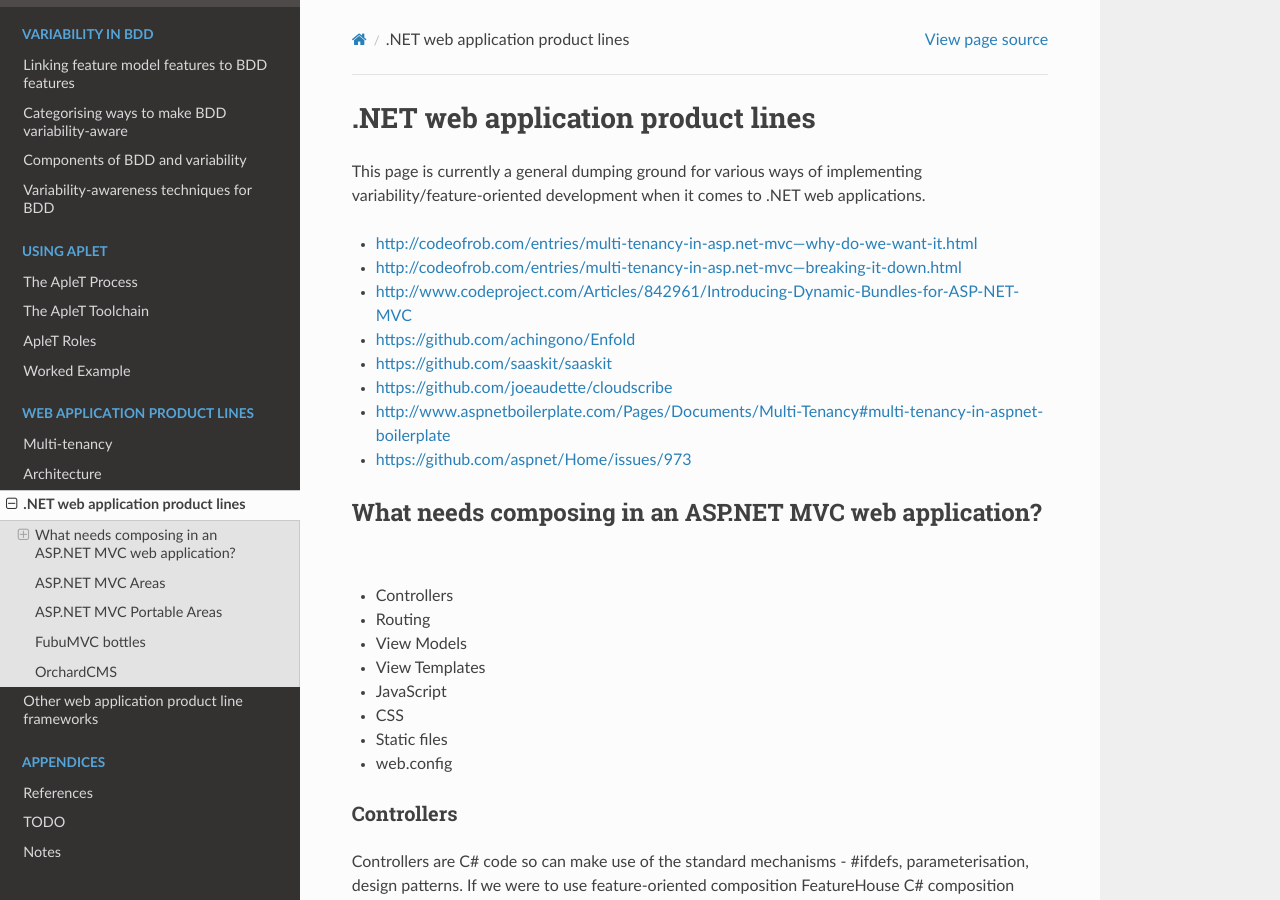
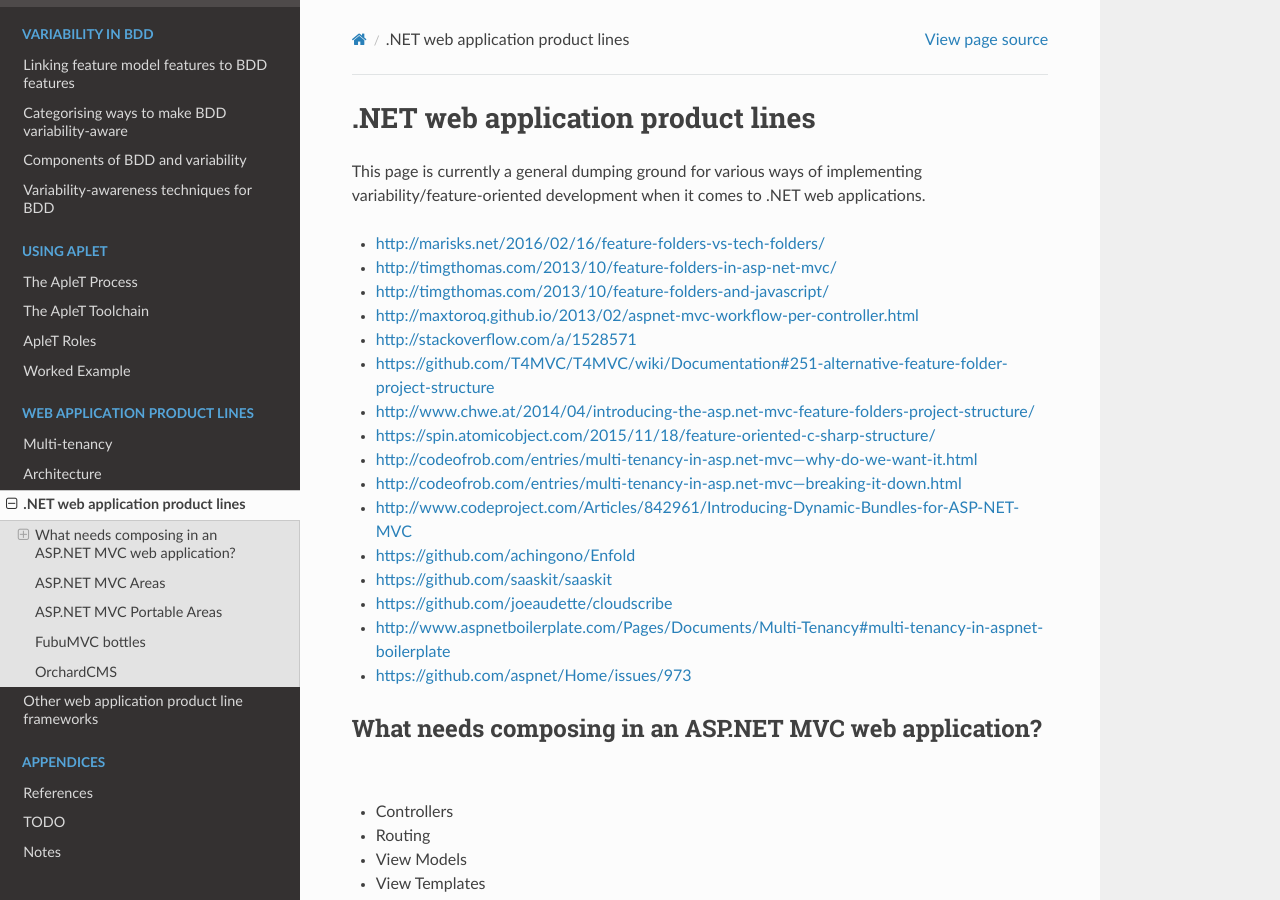
Before and after one commit to ngm/ApleT, a Sphinx documentation site: the page built from docs/dotnet-webapp-productlines.rst, in a window 1280 px wide and 900 px high. Built offline with Sphinx 7.4.7 and the Read the Docs theme 2.0.0, drawn with Linux system fonts in a browser that asks for light colours; some of the changed lines change nothing that is shown.

Commit message:
Links to asp.net mvc feature folders articles

```diff
--- a/docs/dotnet-webapp-productlines.rst
+++ b/docs/dotnet-webapp-productlines.rst
@@ -7,6 +7,15 @@
 This page is currently a general dumping ground for various
 ways of implementing variability/feature-oriented development
 when it comes to .NET web applications.
+
+* http://marisks.net/2016/02/16/feature-folders-vs-tech-folders/
+* http://timgthomas.com/2013/10/feature-folders-in-asp-net-mvc/
+* http://timgthomas.com/2013/10/feature-folders-and-javascript/
+* http://maxtoroq.github.io/2013/02/aspnet-mvc-workflow-per-controller.html
+* http://stackoverflow.com/a/1528571
+* https://github.com/T4MVC/T4MVC/wiki/Documentation#251-alternative-feature-folder-project-structure
+* http://www.chwe.at/2014/04/introducing-the-asp.net-mvc-feature-folders-project-structure/
+* https://spin.atomicobject.com/2015/11/18/feature-oriented-c-sharp-structure/
 
 * http://codeofrob.com/entries/multi-tenancy-in-asp.net-mvc---why-do-we-want-it.html
 * http://codeofrob.com/entries/multi-tenancy-in-asp.net-mvc---breaking-it-down.html
```
